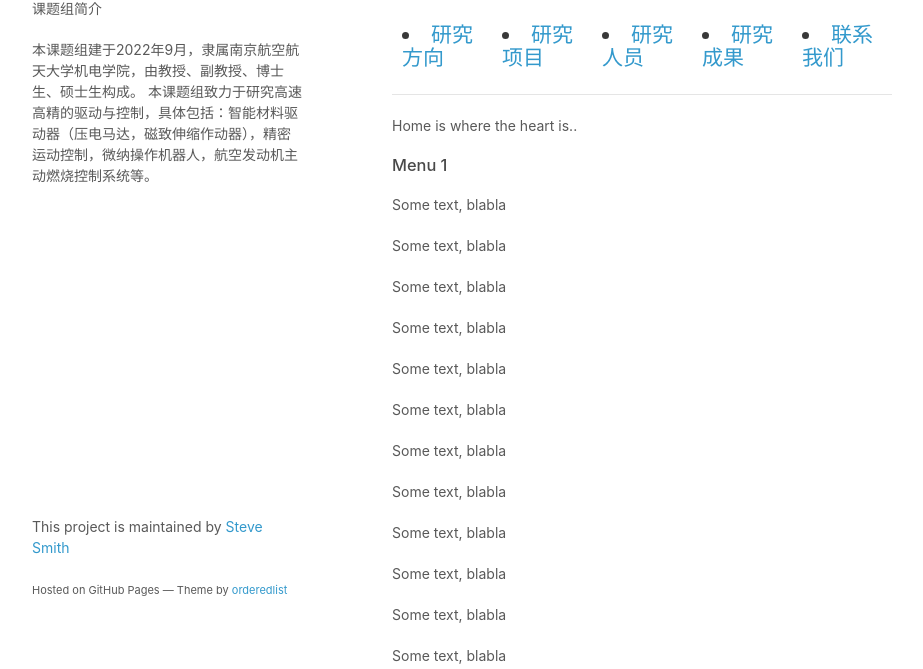
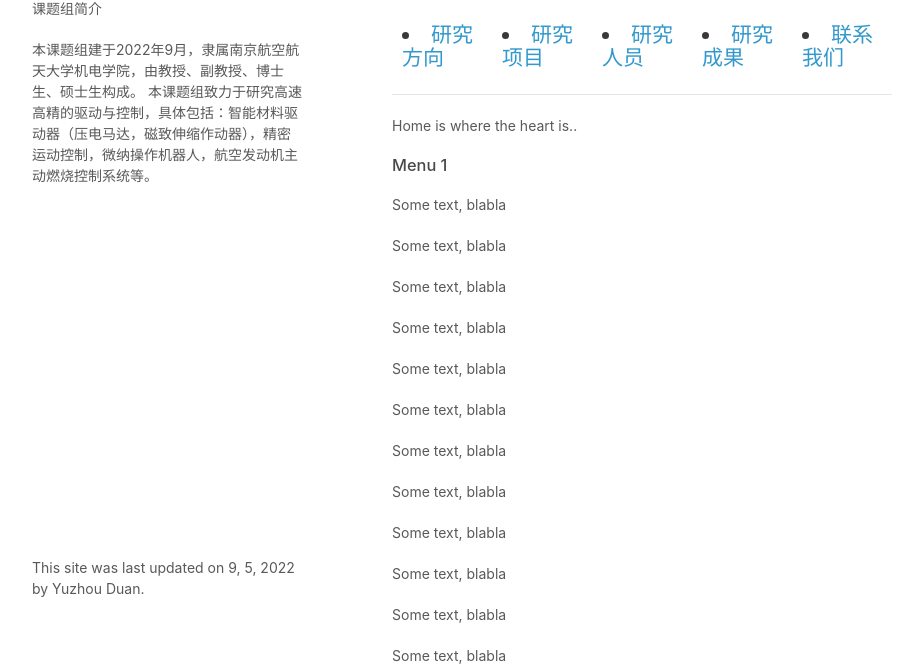
Before and after one commit to nuaaPAC/nuaaPAC.github.io, a plain HTML site: page index.html in a window 1280 px wide. Shown: the part 131-800 px from the top of the page, without its empty margins (178-1101 px from the left). Drawn offline with Linux system fonts and the light colour scheme.

Commit message:
Update index.html

```diff
--- a/index.html
+++ b/index.html
@@ -143,8 +143,7 @@
 
       </section>
       <footer>
-        <p>This project is maintained by <a href="http://github.com/orderedlist">Steve Smith</a></p>
-        <p><small>Hosted on GitHub Pages &mdash; Theme by <a href="https://github.com/orderedlist">orderedlist</a></small></p>
+        <p>This site was last updated on 9, 5, 2022 by Yuzhou Duan.</a></p>
       </footer>
     </div>
     <script src="javascripts/scale.fix.js"></script>
```
